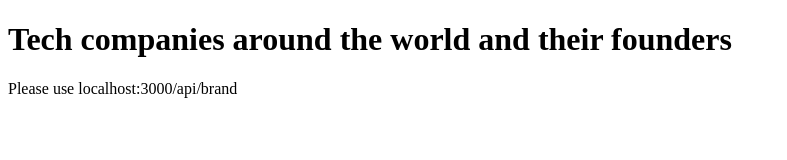
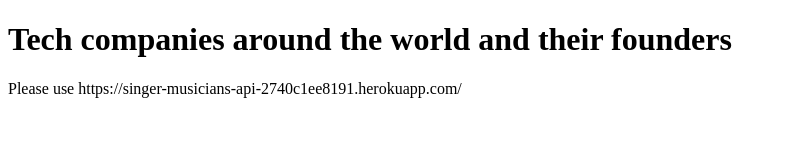
Before and after one commit to Adonai-Technologies/tech-companies-around-the-world-api, a website: page index.html in a window 1280 px wide. Shown: the whole page, without its empty margins (0-787 px from the left). Drawn offline with Linux system fonts and the light colour scheme.

Commit message:
new update

```diff
--- a/index.html
+++ b/index.html
@@ -7,6 +7,6 @@
 </head>
 <body>
     <h1>Tech companies around the world and their founders</h1>
-    <p>Please use localhost:3000/api/brand</p>
+    <p>Please use https://singer-musicians-api-2740c1ee8191.herokuapp.com/</p>
 </body>
 </html>
```
